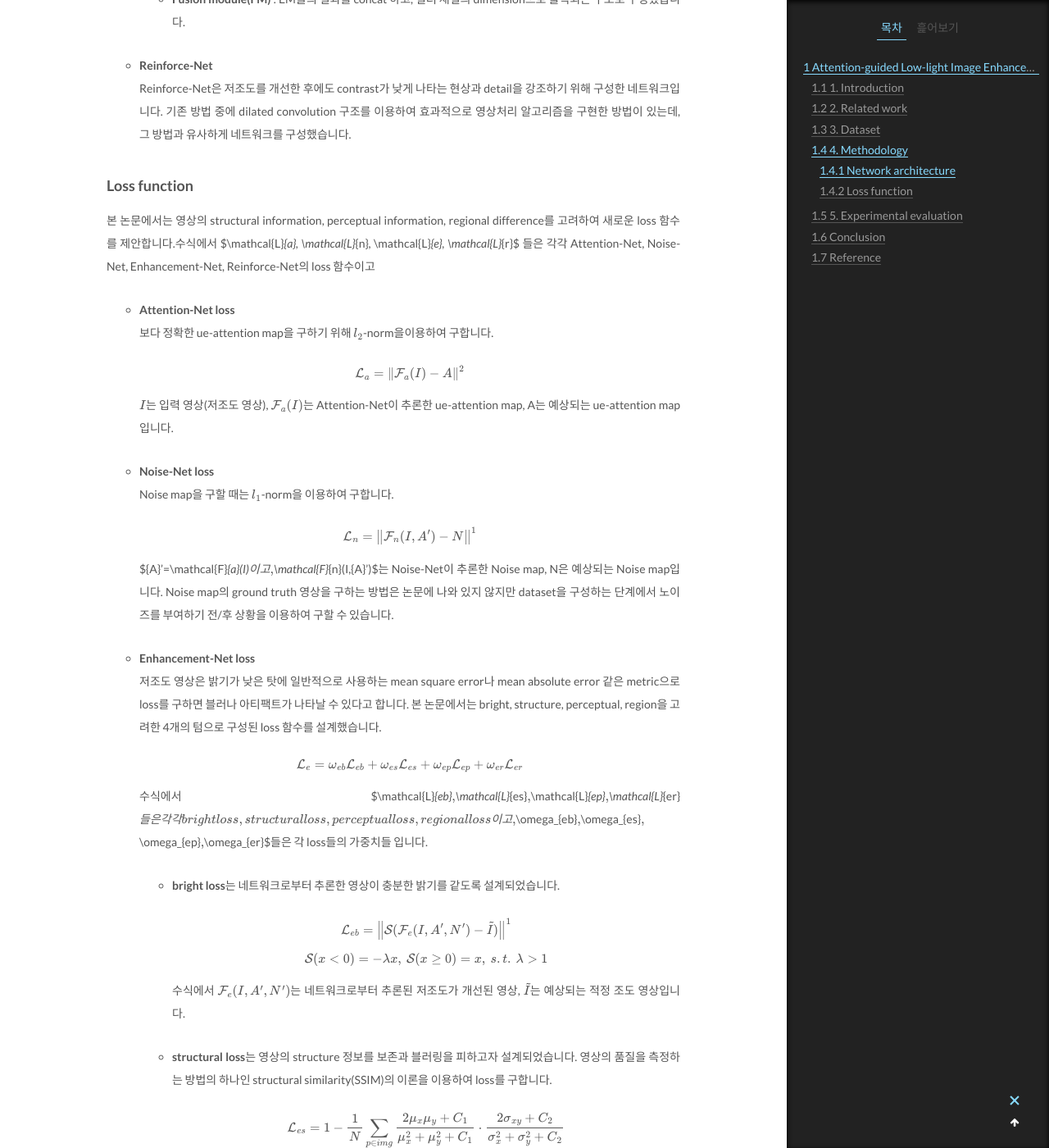
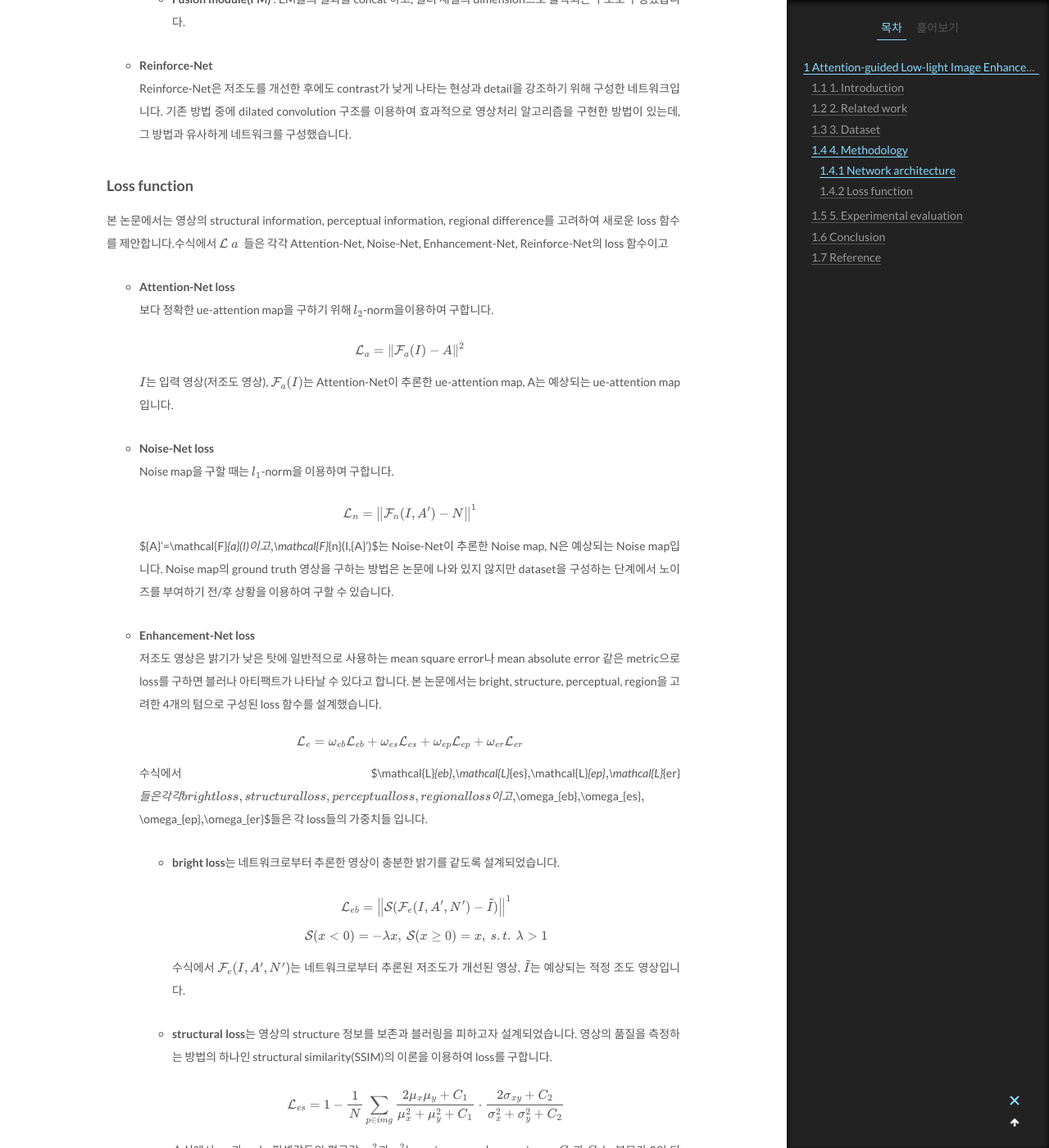
Before and after one commit to CH-Improc/ch-improc.github.io, a Jekyll site: the page built from _posts/2020-01-23-attention-guided-low-light-enhancement.md, in a window 1280 px wide and 1400 px high, scrolled down 6584 px. Shown: the whole window at 82% size. Built offline with Jekyll 4.4.1, drawn with Linux system fonts in a browser that asks for light colours; formulas are drawn with MathJax 3.

Commit message:
Fixed tex and section

```diff
--- a/_posts/2020-01-23-attention-guided-low-light-enhancement.md
+++ b/_posts/2020-01-23-attention-guided-low-light-enhancement.md
@@ -125,7 +125,7 @@ Reinforce-Net은 저조도를 개선한 후에도 contrast가 낮게 나타는
 
 ### Loss function
 
-본 논문에서는 영상의 structural information, perceptual information, regional difference를 고려하여 새로운 loss 함수를 제안합니다.수식에서 $\mathcal{L}_{a}, \mathcal{L}_{n}, \mathcal{L}_{e}, \mathcal{L}_{r}$ 들은 각각 Attention-Net, Noise-Net, Enhancement-Net, Reinforce-Net의 loss 함수이고
+본 논문에서는 영상의 structural information, perceptual information, regional difference를 고려하여 새로운 loss 함수를 제안합니다.수식에서 $\mathcal{L}~{a}~$ 들은 각각 Attention-Net, Noise-Net, Enhancement-Net, Reinforce-Net의 loss 함수이고
 
 - **Attention-Net loss**
   보다 정확한 ue-attention map을 구하기 위해 $l_{2}$-norm을이용하여 구합니다.
```
